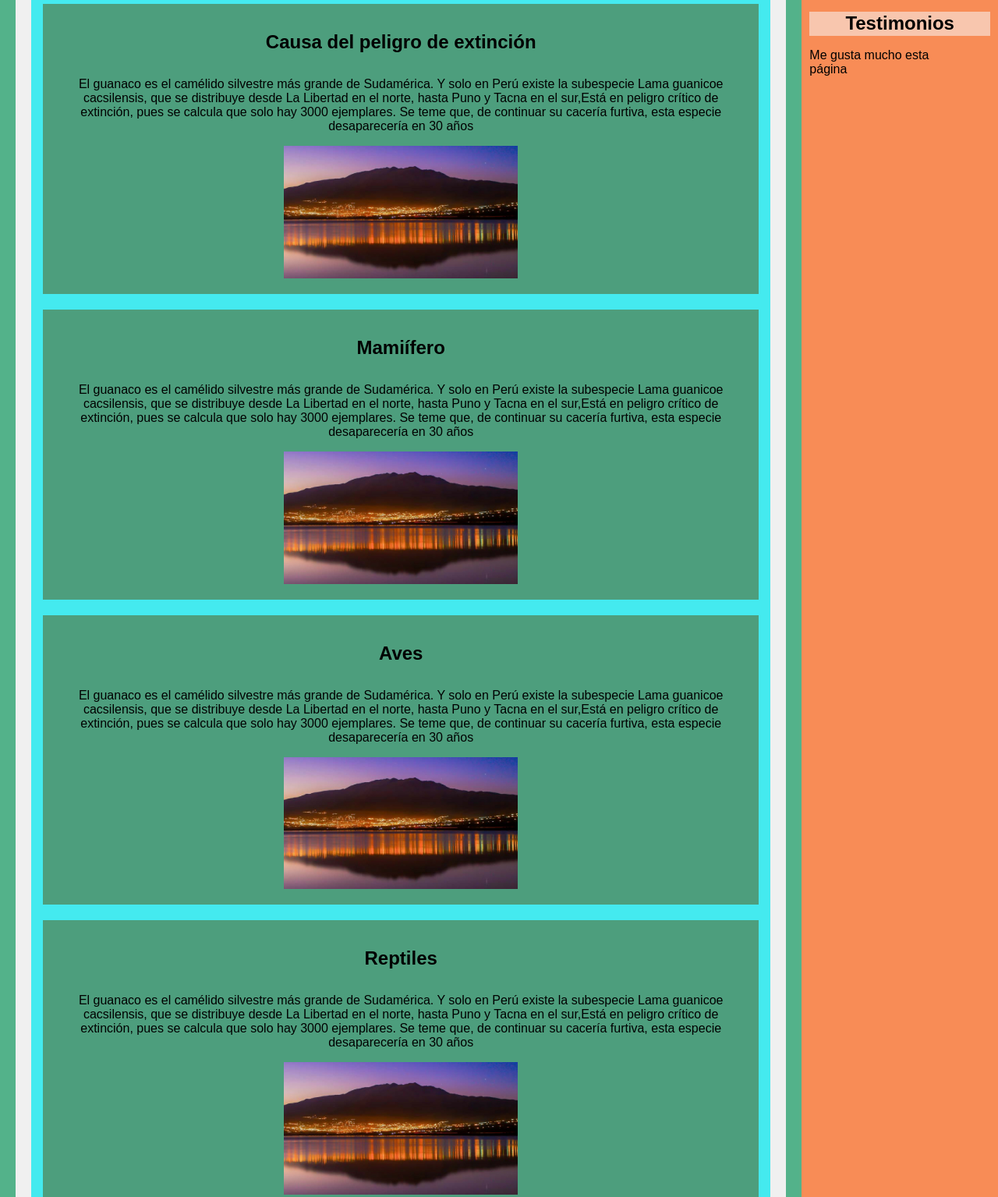
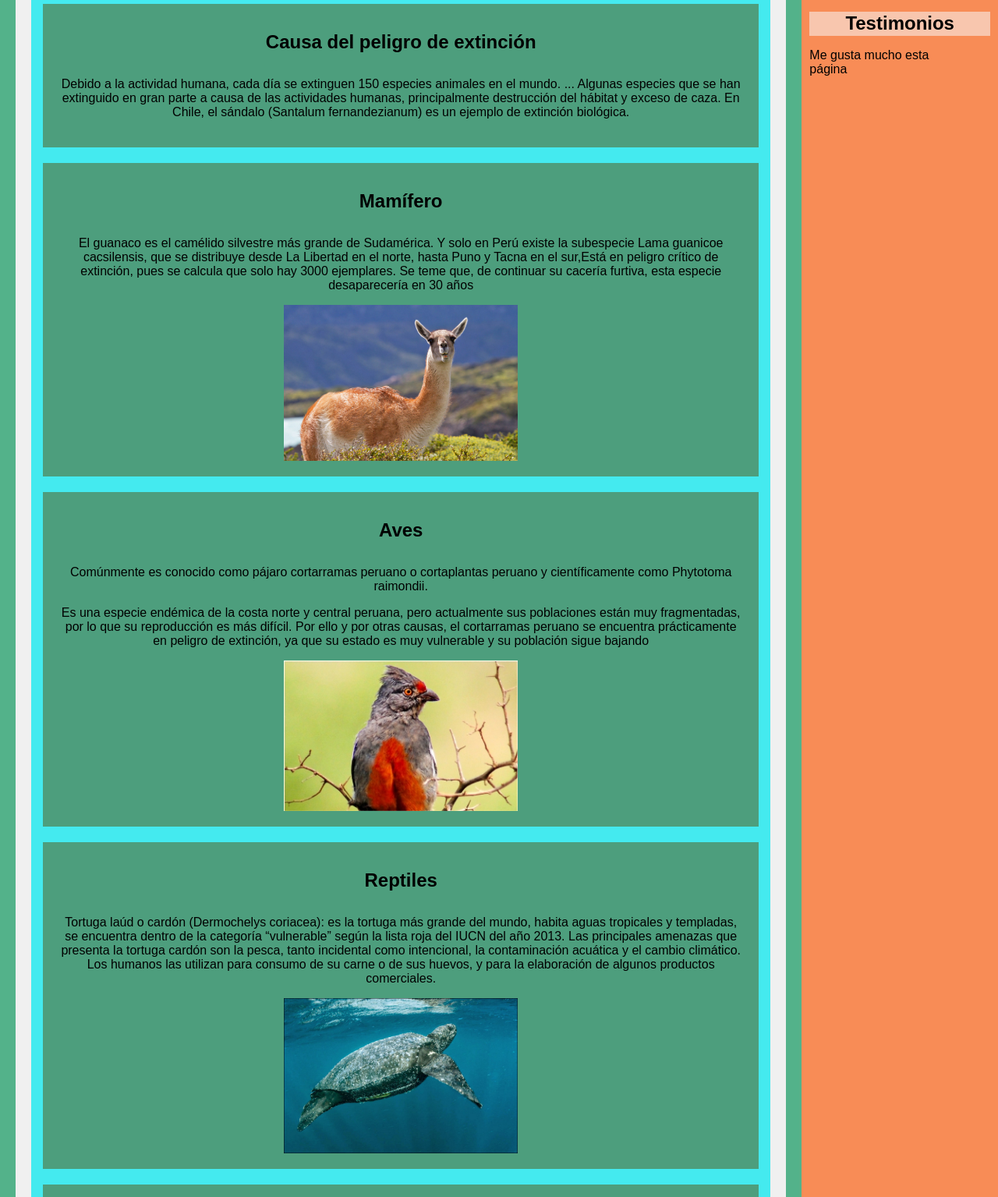
Before and after one commit to jhersonos/DWS08_2020_01, a plain HTML site: page pagina01.html in a window 1280 px wide. Shown: the part 374-1909 px from the top of the page at 78% size. Drawn offline with Linux system fonts and the light colour scheme.

Commit message:
subir cambios

```diff
--- a/pagina01.html
+++ b/pagina01.html
@@ -18,7 +18,7 @@
 	</div>
 	<div class="flex"><!--esto se creo para que sean dos bloques-->
 		<section id="contenido">
-			<h2>INDICE</h2>
+			<h2>ÍNDICE</h2>
 
 			<div class="cremita">
 
@@ -37,37 +37,47 @@
 			<div id="causa" style="text-align: center;background-color: #4D9E7D;margin-top: 20px;padding:20px"><!--este contenedor se creo-->
                 <h1>Causa del peligro de extinción</h1>
 				<p>
-					El guanaco es el camélido silvestre más grande de Sudamérica. Y solo en Perú existe la subespecie Lama guanicoe cacsilensis, que se distribuye desde La Libertad en el norte, hasta Puno y Tacna en el sur,Está en peligro crítico de extinción, pues se calcula que solo hay 3000 ejemplares. Se teme que, de continuar su cacería furtiva, esta especie desaparecería en 30 años</p>
-				<img class="centrado" width="300" src="img/p.jpg">
+					Debido a la actividad humana, cada día se extinguen 150 especies animales en el mundo. ... Algunas especies que se han extinguido
+					en gran parte a causa de las actividades humanas, principalmente destrucción del hábitat y exceso de caza. En Chile, el sándalo
+					(Santalum fernandezianum) es un ejemplo de extinción biológica.
+				</p>
 			</div>
 
 			<div id="mamifero" style="text-align: center;background-color: #4D9E7D;margin-top: 20px;padding:20px"><!--este contenedor se creo-->
-                <h1>Mamiífero</h1>
+                <h1>Mamífero</h1>
 				<p>
 					El guanaco es el camélido silvestre más grande de Sudamérica. Y solo en Perú existe la subespecie Lama guanicoe cacsilensis, que se distribuye desde La Libertad en el norte, hasta Puno y Tacna en el sur,Está en peligro crítico de extinción, pues se calcula que solo hay 3000 ejemplares. Se teme que, de continuar su cacería furtiva, esta especie desaparecería en 30 años</p>
-				<img class="centrado" width="300" src="img/p.jpg">
+				<img class="centrado" width="300" src="img/guanaco.jpg">
 			</div>
 
 			<div id="aves" style="text-align: center;background-color: #4D9E7D;margin-top: 20px;padding:20px"><!--este contenedor se creo-->
                 <h1>Aves</h1>
 				<p>
-					El guanaco es el camélido silvestre más grande de Sudamérica. Y solo en Perú existe la subespecie Lama guanicoe cacsilensis, que se distribuye desde La Libertad en el norte, hasta Puno y Tacna en el sur,Está en peligro crítico de extinción, pues se calcula que solo hay 3000 ejemplares. Se teme que, de continuar su cacería furtiva, esta especie desaparecería en 30 años</p>
-				<img class="centrado" width="300" src="img/p.jpg">
+					Comúnmente es conocido como pájaro cortarramas peruano o cortaplantas peruano y científicamente como Phytotoma raimondii.
+                </p>
+                <p>Es una especie endémica de la costa norte y central peruana, pero actualmente sus poblaciones están muy fragmentadas, por lo que su reproducción es más difícil. Por ello y por otras causas, el cortarramas peruano se encuentra prácticamente en peligro de extinción, ya que su estado es muy vulnerable y su población sigue bajando</p>
+
+				<img class="centrado" width="300" src="img/pajaro.jpg">
 			</div>
 
 
 			<div id="reptiles" style="text-align: center;background-color: #4D9E7D;margin-top: 20px;padding:20px"><!--este contenedor se creo-->
                 <h1>Reptiles</h1>
 				<p>
-					El guanaco es el camélido silvestre más grande de Sudamérica. Y solo en Perú existe la subespecie Lama guanicoe cacsilensis, que se distribuye desde La Libertad en el norte, hasta Puno y Tacna en el sur,Está en peligro crítico de extinción, pues se calcula que solo hay 3000 ejemplares. Se teme que, de continuar su cacería furtiva, esta especie desaparecería en 30 años</p>
-				<img class="centrado" width="300" src="img/p.jpg">
+					Tortuga laúd o cardón (Dermochelys coriacea): es la tortuga más grande del mundo, habita aguas tropicales y templadas, se encuentra dentro de la categoría “vulnerable” según la lista roja del IUCN del año 2013. Las principales amenazas que presenta la tortuga cardón son la pesca, tanto incidental como intencional, la contaminación acuática y el cambio climático. Los humanos las utilizan para consumo de su carne o de sus huevos, y para la elaboración de algunos productos comerciales.</p>
+				<img class="centrado" width="300" src="img/tortuga.jpg">
 			</div>
 
 			<div id="anfibios" style="text-align: center;background-color: #4D9E7D;margin-top: 20px;padding:20px"><!--este contenedor se creo-->
                 <h1>Anfibios</h1>
 				<p>
-					El guanaco es el camélido silvestre más grande de Sudamérica. Y solo en Perú existe la subespecie Lama guanicoe cacsilensis, que se distribuye desde La Libertad en el norte, hasta Puno y Tacna en el sur,Está en peligro crítico de extinción, pues se calcula que solo hay 3000 ejemplares. Se teme que, de continuar su cacería furtiva, esta especie desaparecería en 30 años</p>
-				<img class="centrado" width="300" src="img/p.jpg">
+					La salamandra gigante china en peligro de extinción, es una de las especies animales amenazadas, oriundas del continente asiático, cuya esperanza de vida puede superar los cincuenta años, habiéndose llegado a descubrir recientemente algunas especies que superan, incluso, los 200 años de edad.
+               </p>
+
+				<p>Esta especie de anfibio, única en el mundo, posee un futuro incierto debido a las amenazas constantes que enfrenta día a día. Este post te lleva a conocer la salamandra más grande del mundo y las características que la definen; continua leyendo y conoce por qué la salamandra gigante china está en peligro de extinción</p>
+
+
+				<img class="centrado" width="300" src="img/salamandra.jpg">
 			</div>
 			<article></article>
 
```
Also changed, not shown: pagina03.html (+1 -1 lines), img/orca.jpg (added), img/pajaro.jpg (added), img/salamandra.jpg (added), img/tortuga.jpg (added).
